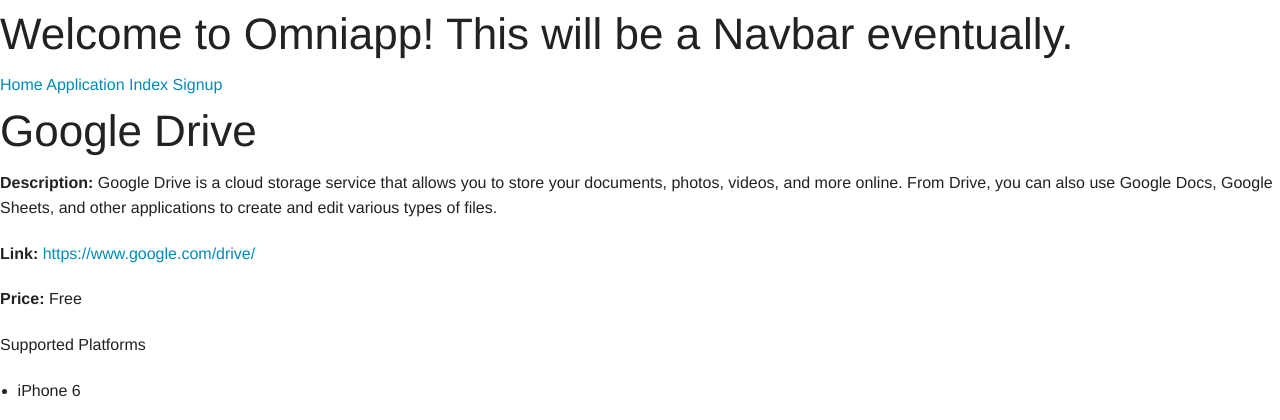
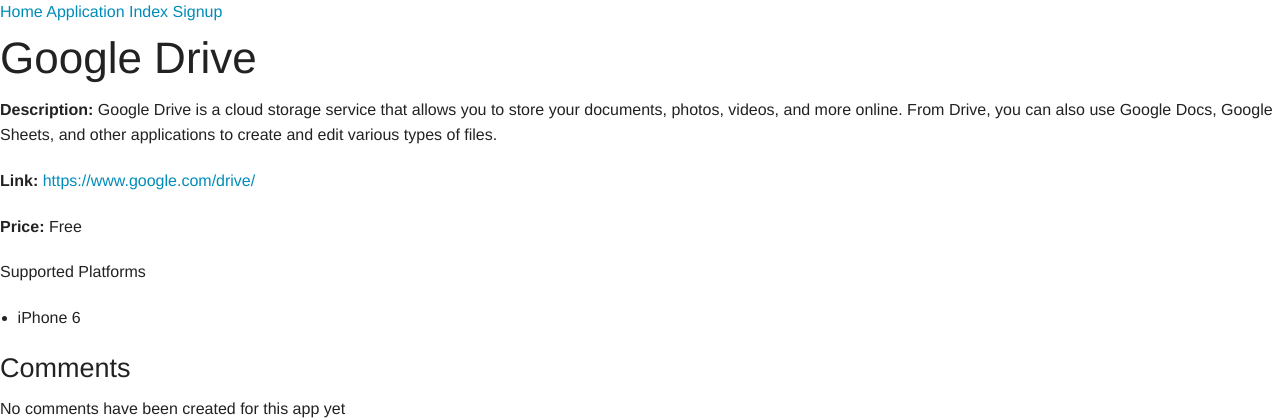
Before and after one commit to loomisdf/Omniapp, a Django app: page /application/1/ in a window 1280 px wide. Shown: the top 420 px of the page. Run offline with Django 3.2, Linux system fonts and the light colour scheme; data comes from the database, SQL or seed files in the repository; data that the repository does not hold is empty.

Commit message:
update base file

```diff
--- a/mysite/templates/base.html
+++ b/mysite/templates/base.html
@@ -12,7 +12,7 @@
     <script src="{% static 'js/vendor/modernizr.js' %}"></script>
   </head>
   <body>
-    <h1>Welcome to Omniapp! This will be a Navbar eventually.</h1>
+
     <a href="{{ home }}">Home</a>
     <a href="{{ application_index }}">Application Index</a>
     <a href="{{ signup }}">Signup</a>
```
